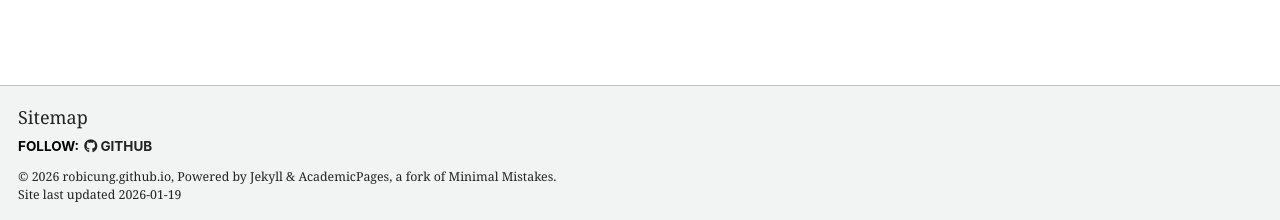
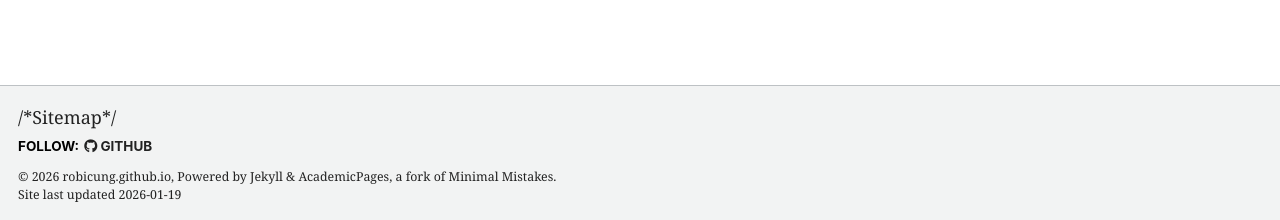
Before and after one commit to robicung/robicung.github.io, a Jekyll site: the page built from _pages/about.md, in a window 1280 px wide. Shown: the part 677-897 px from the top of the page. Built offline with Jekyll 4.4.1, drawn with Linux system fonts in a browser that asks for light colours; some web fonts are replaced; a script bundle is joined from its source files by our own code; library files that are not in the unit come from our copies.

```diff
--- a/_includes/footer/custom.html
+++ b/_includes/footer/custom.html
@@ -1,6 +1,5 @@
 <!-- start custom footer snippets -->
-
-<a href="/sitemap/">Sitemap</a>
+/*<a href="/sitemap/">Sitemap</a>*/
 
 <!-- Support for MatJax -->
 <script defer src="https://cdnjs.cloudflare.com/polyfill/v3/polyfill.min.js?features=es6"></script>
```
